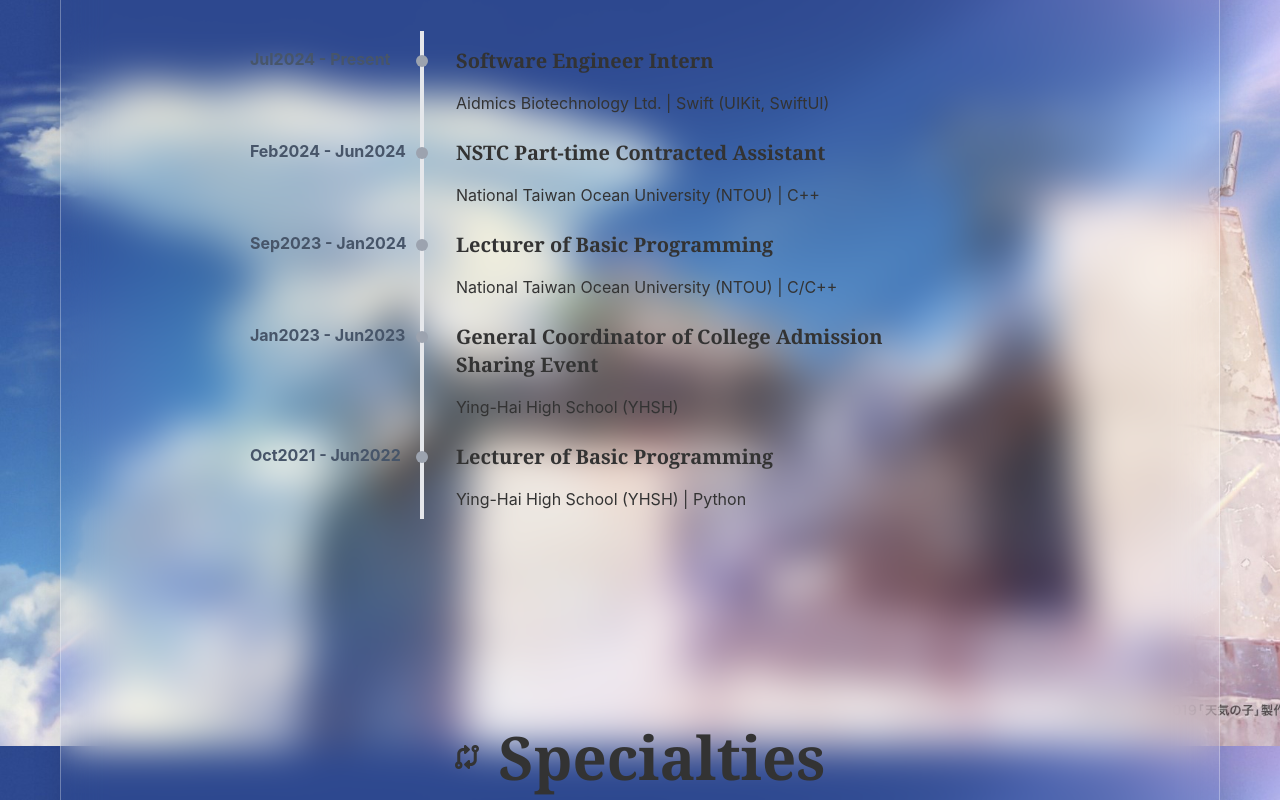
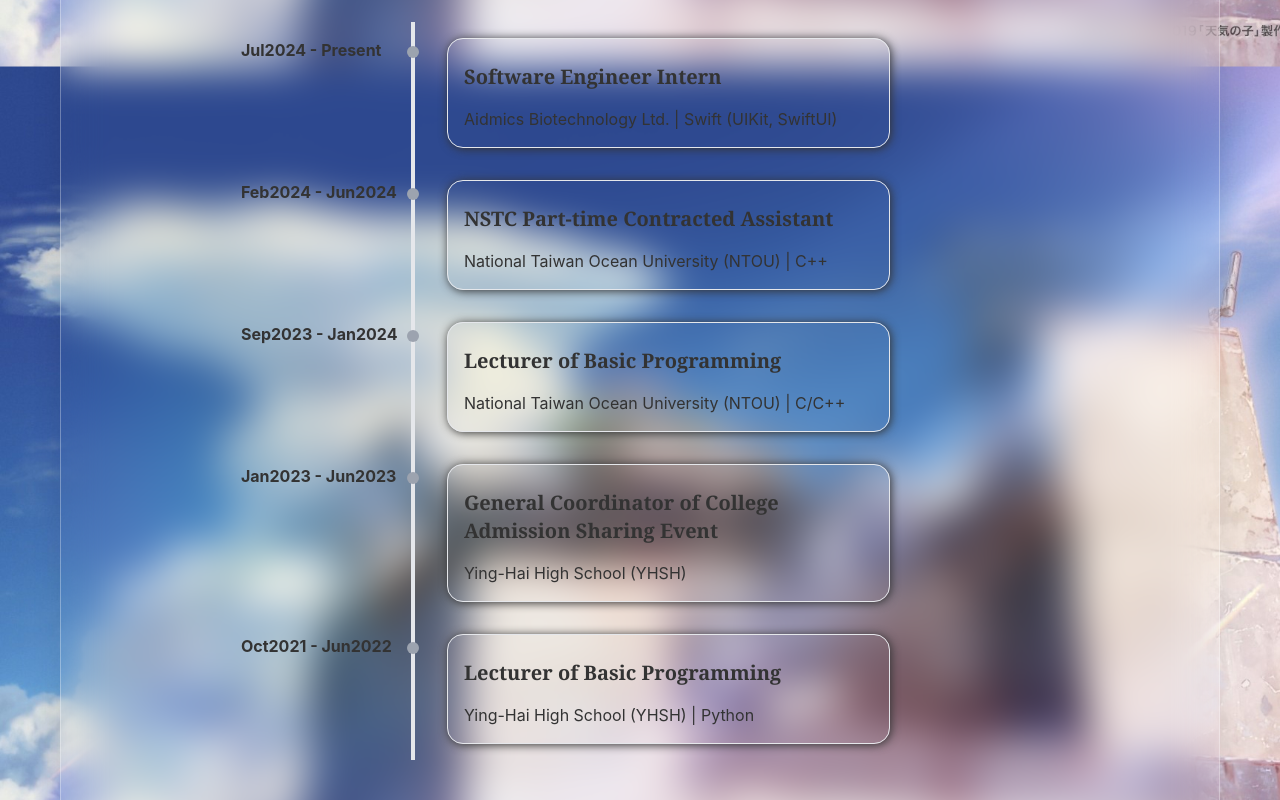
Before and after one commit to Ateto1204/Ateto1204.github.io, a React (Vite) app: page / in a window 1280 px wide. Shown: the part 1320-2120 px from the top of the page. Built offline with nearby package versions, Linux system fonts and the light colour scheme.

Commit message:
Add btn border to exp

```diff
--- a/src/Components/Experience/Experience.tsx
+++ b/src/Components/Experience/Experience.tsx
@@ -13,109 +13,127 @@ function Experience() {
         });
     }, []);
     return (
-        <section className='px-8 py-44' data-aos='fade-up'> {/* experience */}
+        <section className='px-8 py-44 transition-[10s]' data-aos='fade-up'> {/* experience */}
             <div className='flex justify-center items-center m-0'> {/* experience-title */}
                 <FontAwesomeIcon icon={faCodeBranch} size='xl'/>
-                <h1 className='font-serif text-6xl font-semibold pl-6 m-0'>Experience</h1>
+                <h1 className='font-serif font-semibold leading pl-6
+                               text-3xl md:text-4xl lg:text-5xl xl:text-[3.2rem]'>
+                    Experience
+                </h1>
             </div>
-            <h2 className='font-serif text-2xl font-semibold my-6 text-center'>
+            <h2 className='font-serif font-semibold text-center my-6
+                            text-base md:text-lg lg:text-xl xl:text-2xl '>
                 Software Engineer / Teacher / Leader
             </h2>
             <div className='flex justify-center mt-20' > {/* timeline */}
                 <ul className='flex flex-col justify-start items-stretch'> {/* timeline-list */}
                     <li className='overflow-hidden relative m-0'>
                         <strong>
-                            <p className='float-left w-[170px] mt-4 text-slate-600'>
+                            <p className='text-sm md:text-base float-left w-[70px] md:w-[170px] mt-4 mr-5 md:mr-0'>
                                 Jul2024 - Present
                             </p> {/* timeline-date */}
                         </strong>
                         <div
-                            className='w-3/5 float-left border-l-4 border-solid pl-8
+                            className='w-3/5 float-left border-l-4 border-solid pl-8 py-4
                                         before:w-3 before:h-3 before:rounded-full before:bg-gray-400
-                                        before:absolute before:left-[166px] before:top-[24px]'
+                                        before:absolute before:left-[86px] md:before:left-[166px] before:top-[24px]'
                         > {/* timeline-content */}
-                            <h3 className='font-serif text-xl font-semibold my-4'>
+                            <div className='pl-4 py-2 shadow-[1px_1px_10px] border rounded-2xl  border-[rgb(184,190,197)'>
+                                <h3 className='font-serif text-lg md:text-xl font-semibold my-4'>
                                     Software Engineer Intern
                                 </h3>
                                 <p className='my-2'>
                                     Aidmics Biotechnology Ltd. | Swift (UIKit, SwiftUI)
                                 </p>
                             </div>
+                        </div>
                     </li>
                     <li className='overflow-hidden relative m-0'>
                         <strong>
-                            <p className='float-left w-[170px] mt-4 text-slate-600'>
+                            <p className='text-sm md:text-base float-left w-[70px] md:w-[170px] mt-4 mr-5 md:mr-0'>
                                 Feb2024 - Jun2024
                             </p> {/* timeline-date */}
                         </strong>
                         <div
-                            className='w-3/5 float-left border-l-4 border-solid pl-8
+                            className='w-3/5 float-left border-l-4 border-solid pl-8 py-4
                                         before:w-3 before:h-3 before:rounded-full before:bg-gray-400
-                                        before:absolute before:left-[166px] before:top-[24px]'
+                                        before:absolute before:left-[86px] md:before:left-[166px] before:top-[24px]'
                         > {/* timeline-content */}
-                            <h3 className='font-serif text-xl font-semibold my-4'>
+                            <div className='pl-4 py-2 shadow-[1px_1px_10px] border rounded-2xl  border-[rgb(184,190,197)'>
+                                <h3 className='font-serif text-lg md:text-xl font-semibold my-4'>
                                     NSTC Part-time Contracted Assistant
                                 </h3>
                                 <p className='my-2'>
                                     National Taiwan Ocean University (NTOU) | C++
                                 </p>
                             </div>
+                        </div>
                     </li>
                     <li className='overflow-hidden relative m-0'>
                         <strong>
-                            <p className='float-left w-[170px] mt-4 text-slate-600'>
+                            <p className='text-sm md:text-base float-left w-[70px] md:w-[170px] mt-4 mr-5 md:mr-0'>
                                 Sep2023 - Jan2024
                             </p> {/* timeline-date */}
                         </strong>
                         <div
-                            className='w-3/5 float-left border-l-4 border-solid pl-8
+                            className='w-3/5 float-left border-l-4 border-solid pl-8 py-4
                                         before:w-3 before:h-3 before:rounded-full before:bg-gray-400
-                                        before:absolute before:left-[166px] before:top-[24px]'
+                                        before:absolute before:left-[86px] md:before:left-[166px] before:top-[24px]'
                         > {/* timeline-content */}
-                            <h3 className='font-serif text-xl font-semibold my-4'>
+                            <div className='pl-4 py-2 shadow-[1px_1px_10px] border rounded-2xl  border-[rgb(184,190,197)'>
+                                <h3 className='font-serif text-lg md:text-xl font-semibold my-4'>
                                     Lecturer of Basic Programming
                                 </h3>
                                 <p className='my-2'>
                                     National Taiwan Ocean University (NTOU) | C/C++
                                 </p>
                             </div>
+                        </div>
                     </li>
                     <li className='overflow-hidden relative m-0'>
                         <strong>
-                            <p className='float-left w-[170px] mt-4 text-slate-600'>
+                            <p className='text-sm md:text-base float-left w-[70px] md:w-[170px] mt-4 mr-5 md:mr-0'>
                                 Jan2023 - Jun2023
                             </p> {/* timeline-date */}
                         </strong>
                         <div
-                            className='w-3/5 float-left border-l-4 border-solid pl-8
+                            className='w-3/5 float-left border-l-4 border-solid pl-8 py-4
                                         before:w-3 before:h-3 before:rounded-full before:bg-gray-400
-                                        before:absolute before:left-[166px] before:top-[24px]'
+                                        before:absolute before:left-[86px] md:before:left-[166px] before:top-[24px]'
                         > {/* timeline-content */}
-                            <h3 className='font-serif text-xl font-semibold my-4'>
+                            <div
+                                className='cursor-pointer pl-4 py-2 hover:opacity-60 transition-opacity
+                                            shadow-[1px_1px_10px] border rounded-2xl  border-[rgb(184,190,197)'
+                                onClick={() => alert('General Coordinator of College Admission Sharing Event')}
+                            >
+                                <h3 className='font-serif text-lg md:text-xl font-semibold my-4'>
                                     General Coordinator of College Admission Sharing Event
                                 </h3>
                                 <p className='my-2'>
                                     Ying-Hai High School (YHSH)
                                 </p>
                             </div>
+                        </div>
                     </li>
                     <li className='overflow-hidden relative m-0'>
                         <strong>
-                            <p className='float-left w-[170px] mt-4 text-slate-600'>
+                            <p className='text-sm md:text-base float-left w-[70px] md:w-[170px] mt-4 mr-5 md:mr-0'>
                                 Oct2021 - Jun2022
                             </p> {/* timeline-date */}
                         </strong>
                         <div
-                            className='w-3/5 float-left border-l-4 border-solid pl-8
+                            className='w-3/5 float-left border-l-4 border-solid pl-8 py-4
                                         before:w-3 before:h-3 before:rounded-full before:bg-gray-400
-                                        before:absolute before:left-[166px] before:top-[24px]'
+                                        before:absolute before:left-[86px] md:before:left-[166px] before:top-[24px]'
                         > {/* timeline-content */}
-                            <h3 className='font-serif text-xl font-semibold my-4'>
+                            <div className='pl-4 py-2 shadow-[1px_1px_10px] border rounded-2xl  border-[rgb(184,190,197)'>
+                                <h3 className='font-serif text-lg md:text-xl font-semibold my-4'>
                                     Lecturer of Basic Programming
                                 </h3>
                                 <p className='my-2'>
                                     Ying-Hai High School (YHSH) | Python
                                 </p>
+                            </div>
                         </div>
                     </li>
                 </ul>
```
Lines whose indentation alone changed are shown as unchanged.
